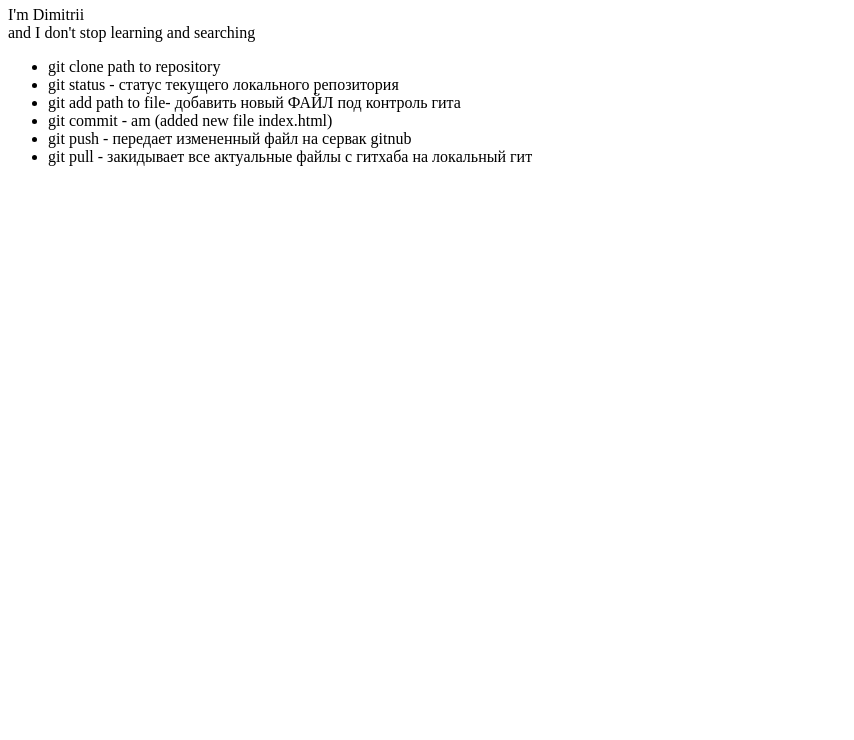
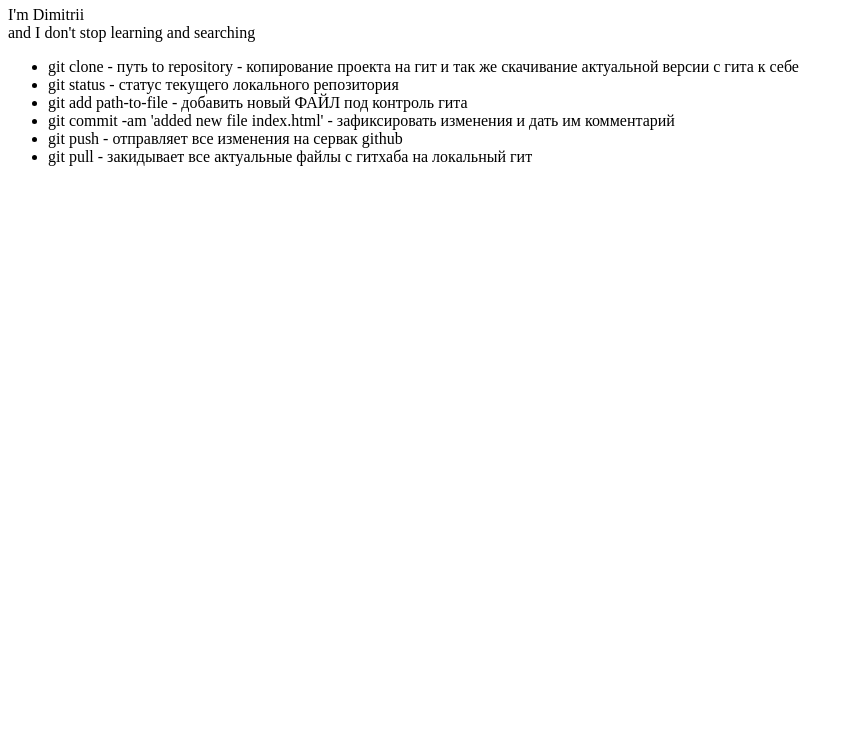
Before and after one commit to KecalkoatlMityay/git-lesson, a plain HTML site: page index.html in a window 1280 px wide. Shown: the part 60-800 px from the top of the page, without its empty margins (0-854 px from the left). Drawn offline with Linux system fonts and the light colour scheme.

Commit message:
small correction

```diff
--- a/index.html
+++ b/index.html
@@ -4,11 +4,17 @@
 
 <div>
   <ul>
-    <li>git clone path to repository</li>
+    <li>
+      git clone - путь to repository - копирование проекта на гит и так же
+      скачивание актуальной версии с гита к себе
+    </li>
     <li>git status - статус текущего локального репозитория</li>
-    <li>git add path to file- добавить новый ФАЙЛ под контроль гита</li>
-    <li>git commit - am (added new file index.html)</li>
-    <li>git push - передает измененный файл на сервак gitnub</li>
+    <li>git add path-to-file - добавить новый ФАЙЛ под контроль гита</li>
+    <li>
+      git commit -am 'added new file index.html' - зафиксировать изменения и
+      дать им комментарий
+    </li>
+    <li>git push - отправляет все изменения на сервак github</li>
     <li>
       git pull - закидывает все актуальные файлы с гитхаба на локальный гит
     </li>
```
